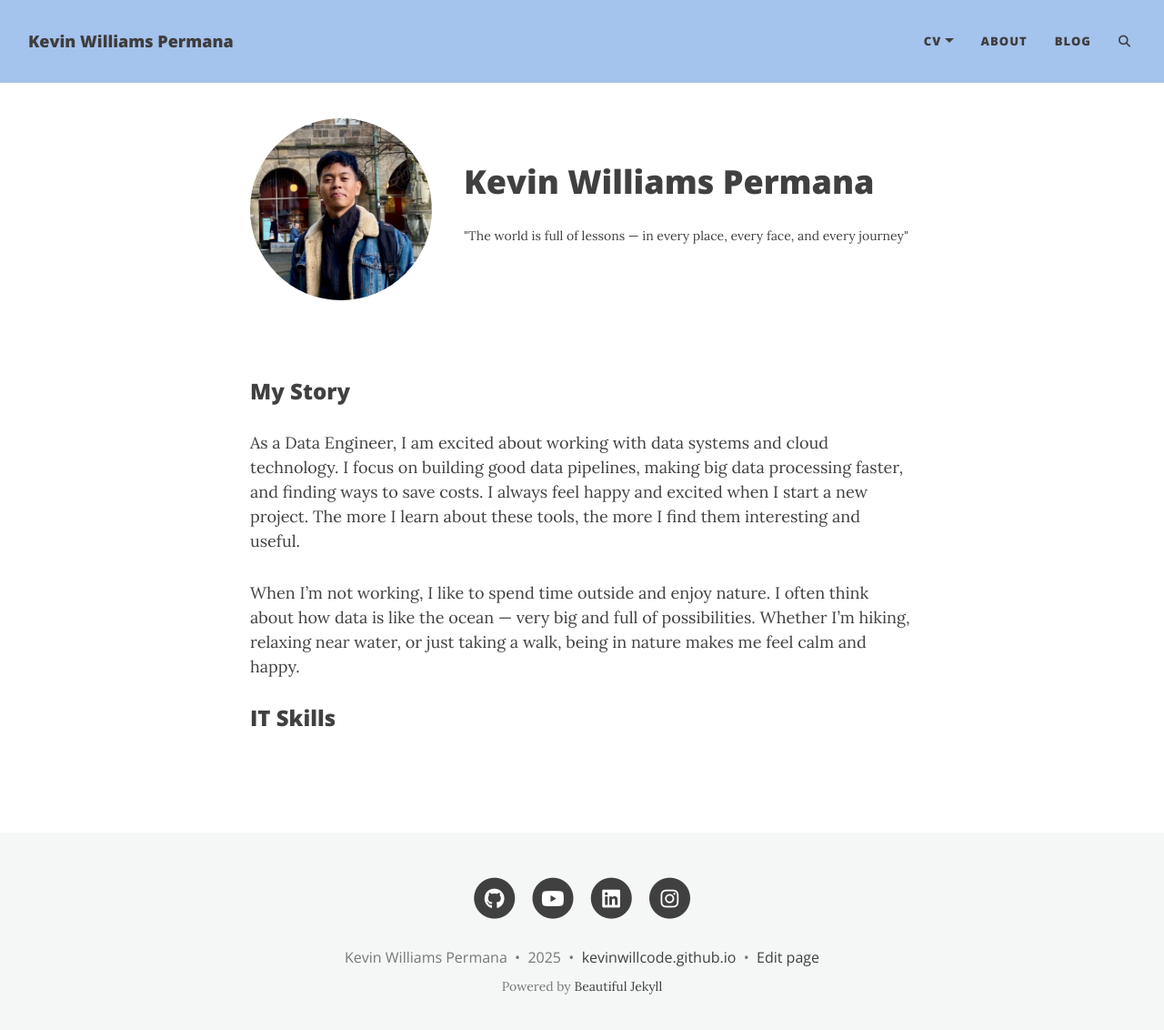
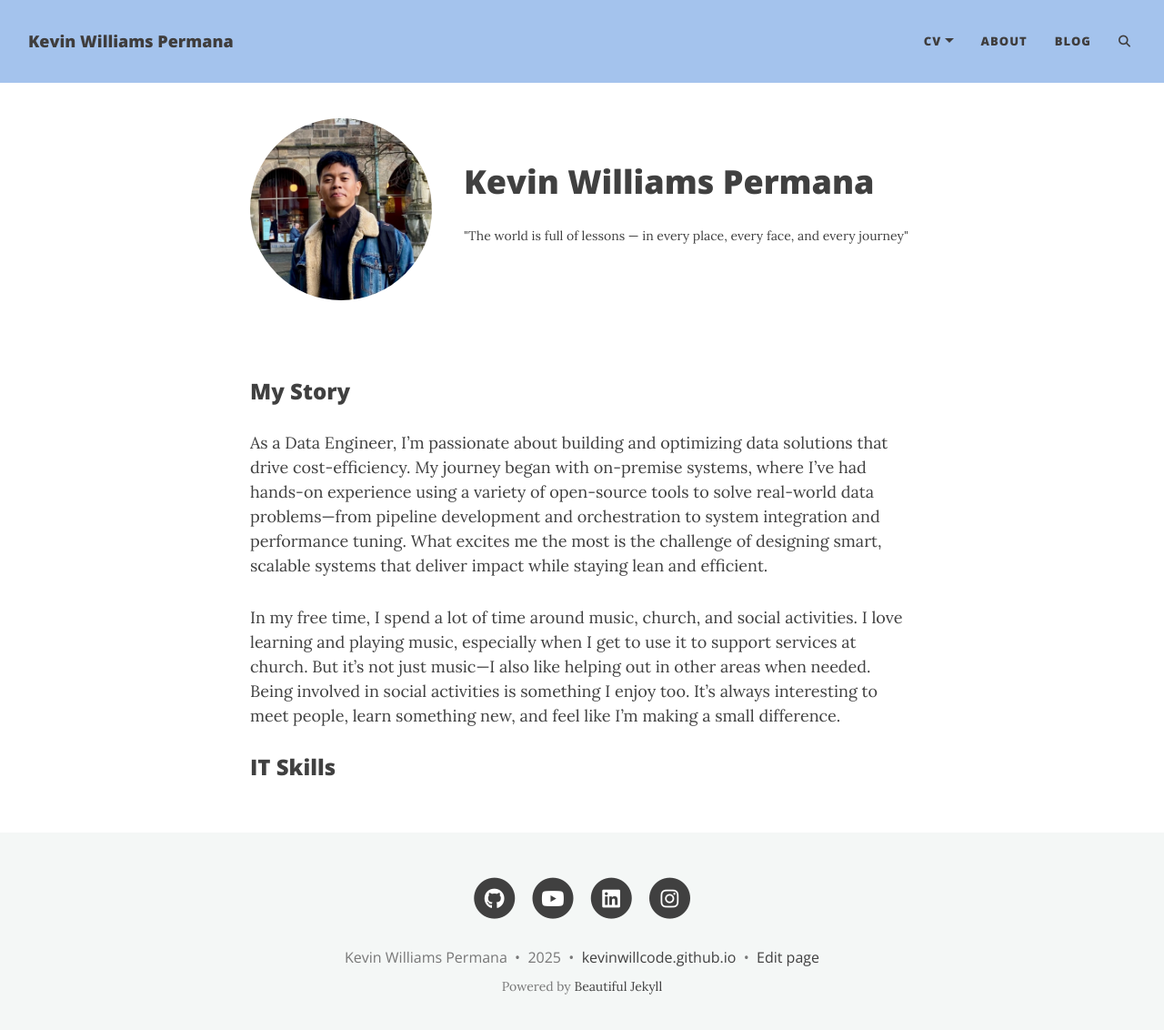
Before and after one commit to kevinwillcode/kevinwillcode.github.io, a Jekyll site: the page built from aboutme.md, in a window 1280 px wide and 1145 px high. Shown: the top 1132 px of the window at 91% size. Built offline with Jekyll 4.4.1, drawn with Linux system fonts in a browser that asks for light colours; comment, search, counter and statistics services are not loaded.

Commit message:
change aboutme

```diff
--- a/aboutme.md
+++ b/aboutme.md
@@ -13,9 +13,9 @@ layout: page
 </div><br>
 
 ### My Story
-As a Data Engineer, I am excited about working with data systems and cloud technology. I focus on building good data pipelines, making big data processing faster, and finding ways to save costs. I always feel happy and excited when I start a new project. The more I learn about these tools, the more I find them interesting and useful.
+As a Data Engineer, I’m passionate about building and optimizing data solutions that drive cost-efficiency. My journey began with on-premise systems, where I’ve had hands-on experience using a variety of open-source tools to solve real-world data problems—from pipeline development and orchestration to system integration and performance tuning. What excites me the most is the challenge of designing smart, scalable systems that deliver impact while staying lean and efficient.
 
-When I’m not working, I like to spend time outside and enjoy nature. I often think about how data is like the ocean — very big and full of possibilities. Whether I’m hiking, relaxing near water, or just taking a walk, being in nature makes me feel calm and happy.
+In my free time, I spend a lot of time around music, church, and social activities. I love learning and playing music, especially when I get to use it to support services at church. But it’s not just music—I also like helping out in other areas when needed. Being involved in social activities is something I enjoy too. It’s always interesting to meet people, learn something new, and feel like I’m making a small difference.
 
 ### IT Skills
 
```
